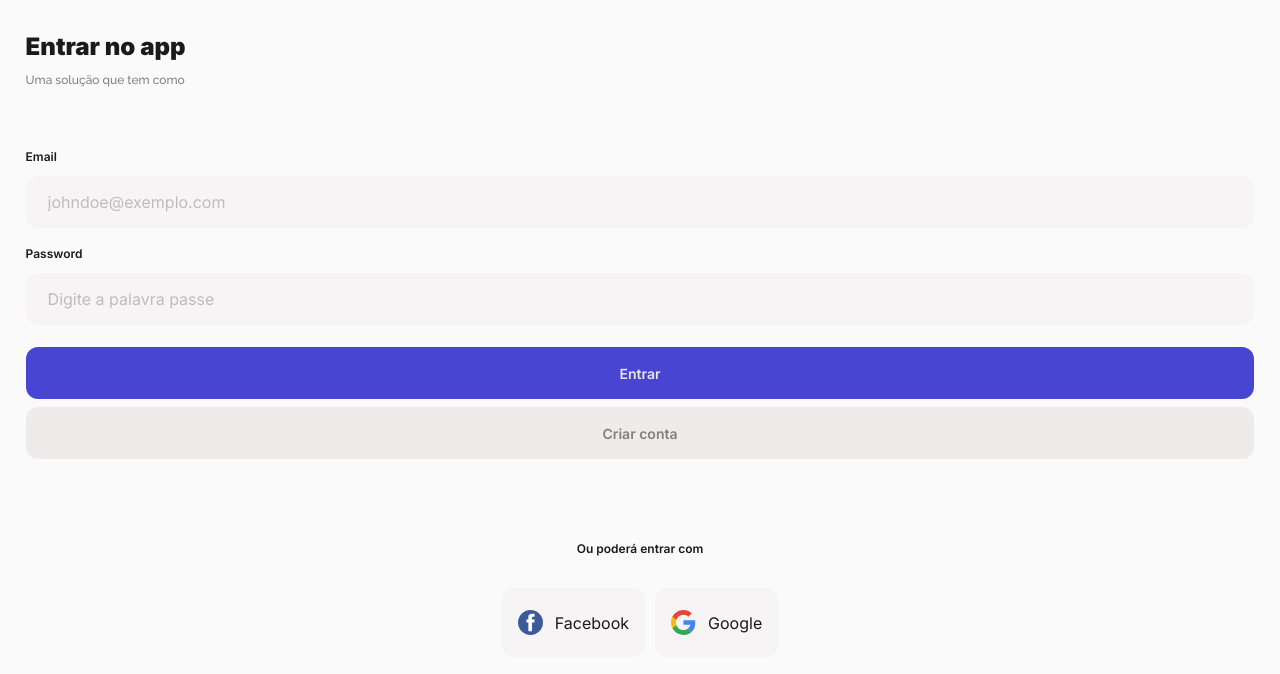
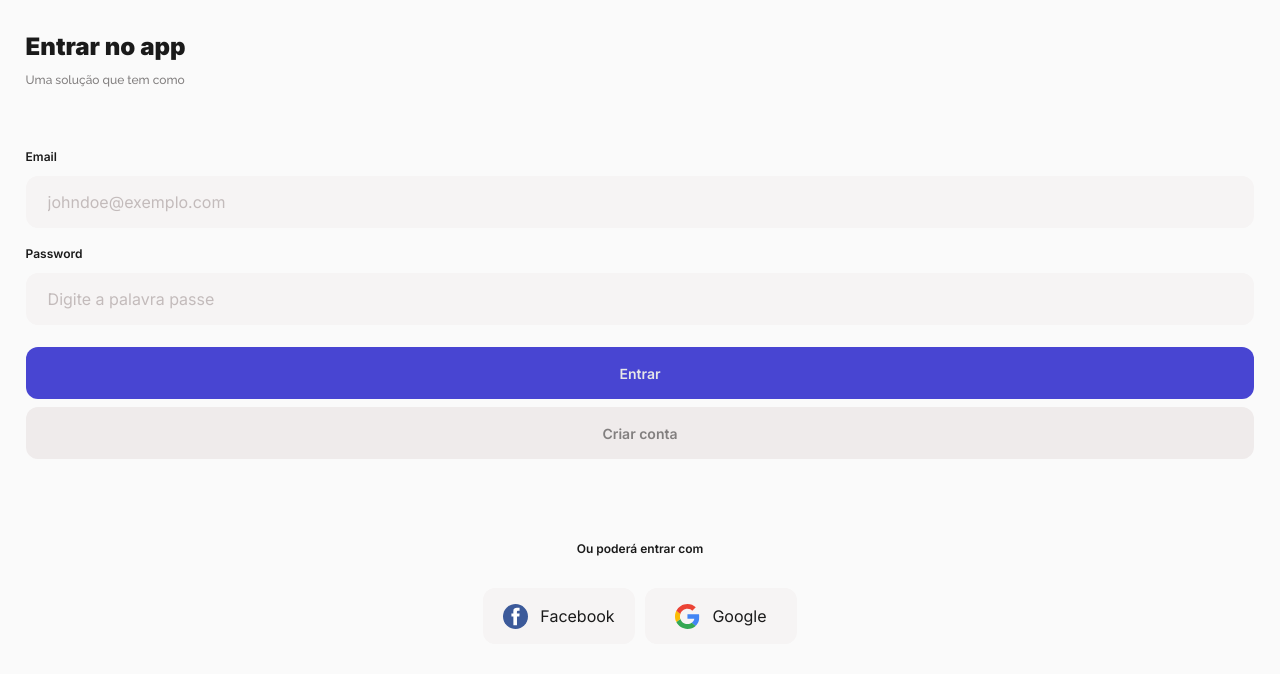
Before and after one commit to Antonio-Gabriel/ha-chamada, a plain HTML site: page pages/signIn.html in a window 1280 px wide. Drawn offline with Linux system fonts and the light colour scheme.

Commit message:
add new style signIn

```diff
--- a/assets/css/signIn.css
+++ b/assets/css/signIn.css
@@ -100,11 +100,13 @@ form {
 .socials a {
   display: inline-flex;
   align-items: center;
+  justify-content: center;
   gap: 1.2rem;
 
   background-color: #f6f4f4;
 
-  padding: 2.2rem 1.6rem;
+  width: 15.2rem;
+  height: 5.6rem;
   border-radius: 1.2rem;
 
   transition: all ease-in-out 0.2s;
```
